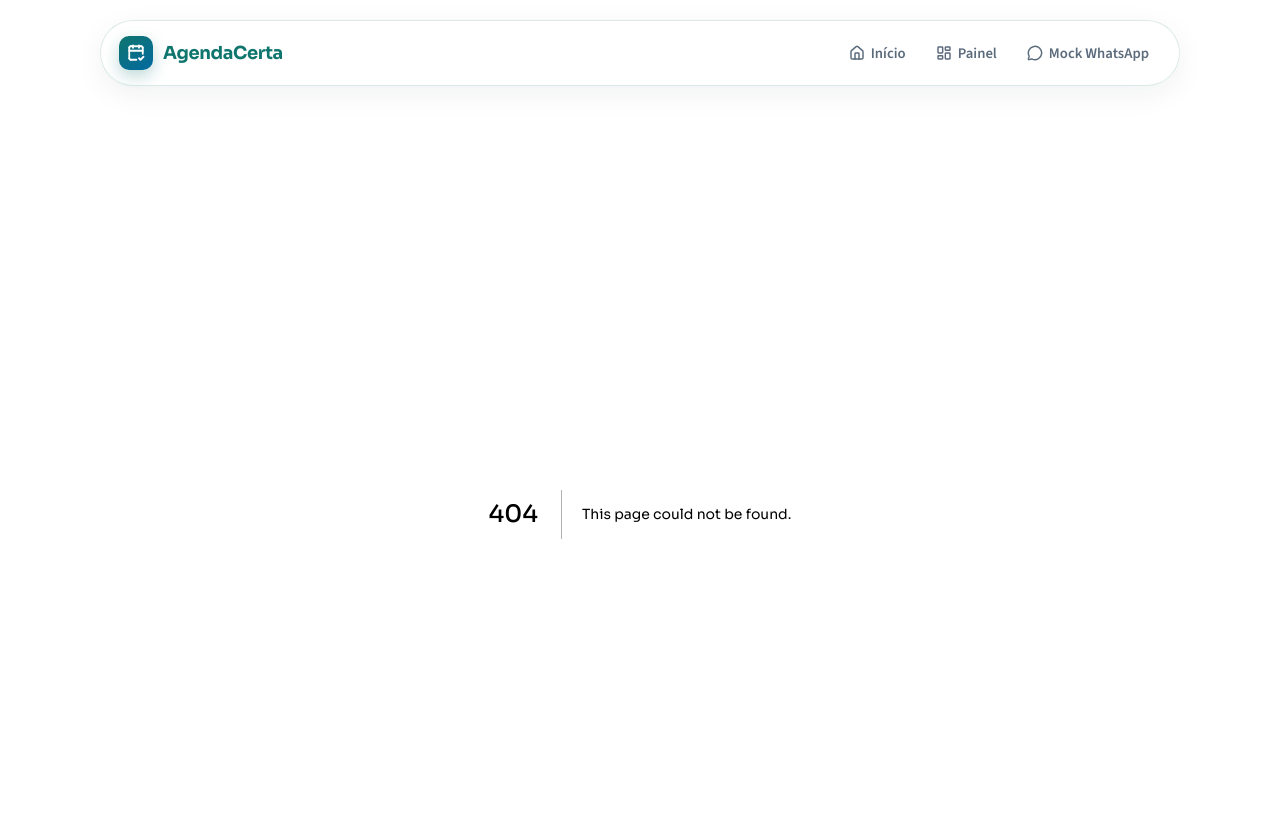
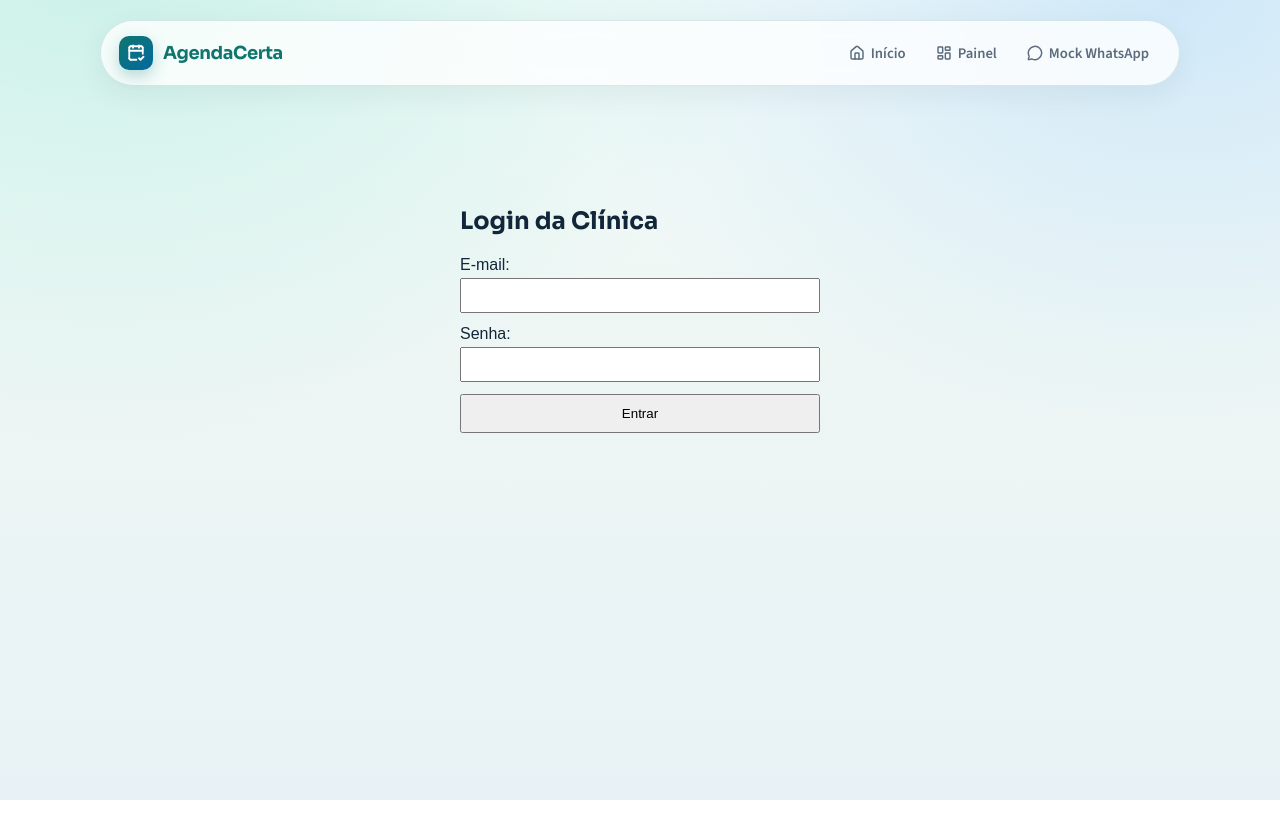
Before and after one commit to athena272/hackinova-2026, a Next.js app in the folder app/agendacerta/: page /login in a window 1280 px wide. Before the commit this address had no page. Shown: the top 838 px of the page. After the commit the page ends 800 px from the top, so only its background shows below. Built offline with nearby package versions, Linux system fonts and the light colour scheme.

Commit message:
feat: adiciona autenticacao do painel e prisma em agendacerta

```diff
--- /dev/null
+++ b/app/agendacerta/src/app/api/auth/[...all]/route.ts
@@ -0,0 +1,4 @@
+import { auth } from "@/lib/auth";
+import { toNextJsHandler } from "better-auth/next-js";
+
+export const { GET, POST } = toNextJsHandler(auth);
--- /dev/null
+++ b/app/agendacerta/src/app/login/page.tsx
@@ -0,0 +1,72 @@
+"use client";
+
+import { useState } from "react";
+import { useRouter } from "next/navigation";
+
+export default function LoginPage() {
+  const [email, setEmail] = useState("");
+  const [password, setPassword] = useState("");
+  const [error, setError] = useState("");
+  const router = useRouter();
+
+  const handleSubmit = async (e: React.FormEvent) => {
+    e.preventDefault();
+    setError("");
+
+    try {
+      const res = await fetch("/api/auth/sign-in/email", {
+        method: "POST",
+        headers: {
+          "Content-Type": "application/json",
+        },
+        body: JSON.stringify({
+          email: email.trim(),
+          password: password,
+        }),
+      });
+
+      if (res.ok) {
+        router.push("/painel");
+        router.refresh();
+      } else {
+        const data = await res.json().catch(() => null);
+        console.log("Resposta de erro do Auth:", data);
+        setError("E-mail ou senha inválidos.");
+      }
+    } catch (err) {
+      setError("Erro ao conectar com o servidor.");
+    }
+  };
+
+  return (
+    <main style={{ maxWidth: "400px", margin: "80px auto", padding: "20px", fontFamily: "sans-serif" }}>
+      <h2>Login da Clínica</h2>
+      <form onSubmit={handleSubmit}>
+        <div style={{ marginBottom: "12px" }}>
+          <label style={{ display: "block", marginBottom: "4px" }}>E-mail:</label>
+          <input
+            type="email"
+            value={email}
+            onChange={(e) => setEmail(e.target.value)}
+            required
+            style={{ width: "100%", padding: "8px", boxSizing: "border-box" }}
+          />
+        </div>
+        <div style={{ marginBottom: "12px" }}>
+          <label style={{ display: "block", marginBottom: "4px" }}>Senha:</label>
+          <input
+            type="password"
+            value={password}
+            onChange={(e) => setPassword(e.target.value)}
+            required
+            style={{ width: "100%", padding: "8px", boxSizing: "border-box" }}
+          />
+        </div>
+        {error && <p style={{ color: "red", fontSize: "14px" }}>{error}</p>}
+        <button type="submit" style={{ width: "100%", padding: "10px", cursor: "pointer" }}>
+          Entrar
+        </button>
+      </form>
+    </main>
+  );
+}
```
Also changed, not shown: app/agendacerta/src/lib/auth.ts (added, +14 -0 lines), 2 other files (tests, documents, lock files or other folders).
